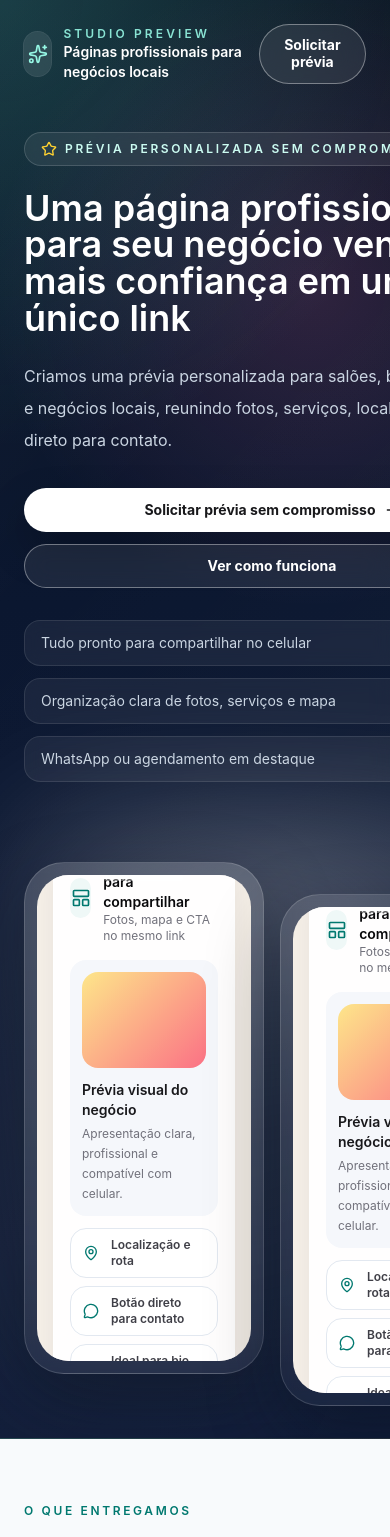
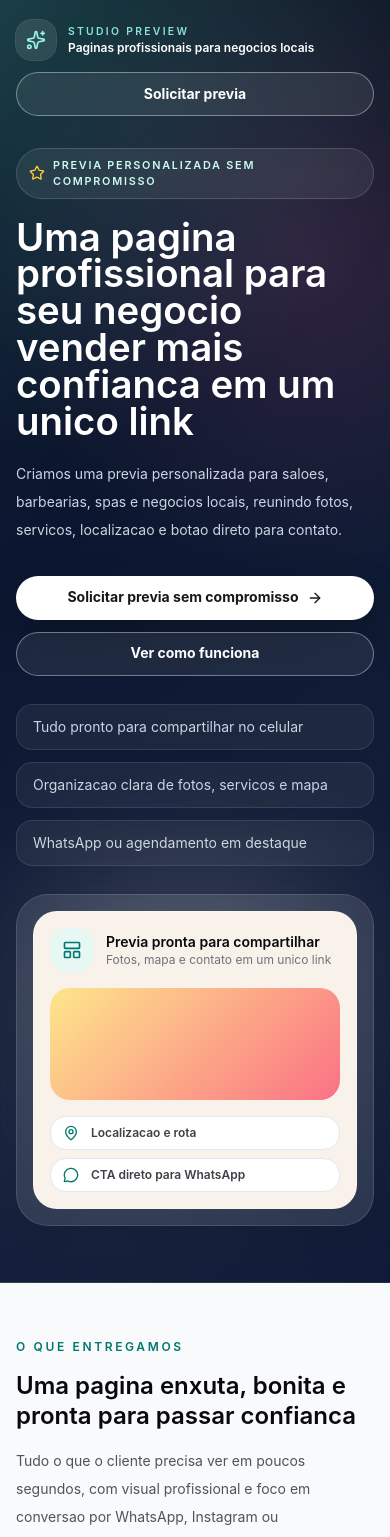
Before and after one commit to romulojrrj-svg/gerador-landing-saloes, a Next.js app: page / in a window 390 px wide. Shown: the top 1537 px of the page. Built offline with nearby package versions, Linux system fonts and the light colour scheme.

Commit message:
Improve mobile layout and copy on public home

```diff
--- a/src/components/marketing/PublicHome.tsx
+++ b/src/components/marketing/PublicHome.tsx
@@ -14,58 +14,58 @@ import {
 import { PUBLIC_SERVICE_WHATSAPP_URL } from "@/lib/public-site-config";
 
 const deliveryItems = [
-  "Página profissional em um único link",
-  "Fotos, serviços e diferenciais organizados",
-  "Localização, rota e botão de contato direto",
+  "Pagina profissional em um unico link",
+  "Fotos, servicos e diferenciais organizados",
+  "Localizacao, rota e botao de contato direto",
   "Visual pensado para bio do Instagram e WhatsApp",
-  "Experiência otimizada para celular",
-  "Prévia personalizada antes de fechar",
+  "Experiencia otimizada para celular",
+  "Previa personalizada antes de fechar",
 ];
 
 const audienceItems = [
-  "Salões de beleza",
+  "Saloes de beleza",
   "Barbearias",
   "Spas e massagens",
-  "Clínicas de estética",
+  "Clinicas de estetica",
   "Nail designers",
-  "Negócios locais que atendem por WhatsApp ou Instagram",
+  "Negocios locais que atendem por WhatsApp ou Instagram",
 ];
 
 const flowItems = [
-  "Você envia o Instagram ou as informações do negócio",
-  "Nós montamos uma prévia visual sem compromisso",
+  "Voce envia o Instagram ou as informacoes do negocio",
+  "Nos montamos uma previa visual sem compromisso",
   "Ajustamos fotos, textos e detalhes importantes",
-  "Sua página fica pronta para compartilhar",
+  "Sua pagina fica pronta para compartilhar",
 ];
 
 const exampleCards = [
   {
     title: "Beauty salon",
     label: "Visual elegante",
-    description: "Fotos, serviços, localização e agendamento em um layout premium.",
+    description: "Fotos, servicos, localizacao e agendamento em um layout premium.",
   },
   {
     title: "Barber shop",
-    label: "Presença forte",
-    description: "Página rápida para apresentar ambiente, estilo e botão direto para contato.",
+    label: "Presenca forte",
+    description: "Pagina rapida para apresentar ambiente, estilo e botao direto para contato.",
   },
   {
     title: "Massage & Spa",
-    label: "Experiência calma",
-    description: "Uma apresentação clara para reforçar cuidado, confiança e bem-estar.",
+    label: "Experiencia calma",
+    description: "Uma apresentacao clara para reforcar cuidado, confianca e bem-estar.",
   },
   {
     title: "Nails studio",
-    label: "Fácil de compartilhar",
-    description: "Ideal para concentrar portfólio, mapa, horários e chamada para WhatsApp.",
+    label: "Facil de compartilhar",
+    description: "Ideal para concentrar portfolio, mapa, horarios e chamada para WhatsApp.",
   },
 ];
 
 const trustPoints = [
-  "Feito para negócios que vendem pelo WhatsApp e Instagram",
+  "Feito para negocios que vendem pelo WhatsApp e Instagram",
   "Visual responsivo para celular",
-  "Página rápida, clara e profissional",
-  "Prévia personalizada antes de fechar",
+  "Pagina rapida, clara e profissional",
+  "Previa personalizada antes de fechar",
 ];
 
 export function PublicHome() {
@@ -86,18 +86,18 @@ function HeroSection() {
   return (
     <section className="relative overflow-hidden border-b border-white/10 bg-[radial-gradient(circle_at_top_left,rgba(45,212,191,0.18),transparent_28rem),radial-gradient(circle_at_80%_20%,rgba(244,114,182,0.16),transparent_20rem),linear-gradient(180deg,#07111f_0%,#0b1730_42%,#101c39_100%)]">
       <div className="absolute inset-0 bg-[linear-gradient(135deg,rgba(255,255,255,0.05),transparent_34%,rgba(255,255,255,0.02)_68%,transparent)]" />
-      <div className="relative mx-auto max-w-7xl px-6 pb-16 pt-6 sm:px-8 sm:pb-20 lg:px-10 lg:pb-24 lg:pt-8">
-        <div className="flex items-center justify-between gap-4">
-          <Link href="/" className="flex items-center gap-3">
-            <span className="flex h-11 w-11 items-center justify-center rounded-2xl bg-white/10 text-teal-200 ring-1 ring-white/15 backdrop-blur">
+      <div className="relative mx-auto max-w-7xl px-4 pb-14 pt-5 sm:px-8 sm:pb-20 lg:px-10 lg:pb-24 lg:pt-8">
+        <div className="flex flex-col gap-3 sm:flex-row sm:items-center sm:justify-between">
+          <Link href="/" className="min-w-0 flex items-center gap-3 pr-2">
+            <span className="flex h-10 w-10 shrink-0 items-center justify-center rounded-2xl bg-white/10 text-teal-200 ring-1 ring-white/15 backdrop-blur sm:h-11 sm:w-11">
               <Sparkles className="h-5 w-5" />
             </span>
-            <div>
-              <p className="text-xs font-semibold uppercase tracking-[0.26em] text-teal-200/90">
+            <div className="min-w-0">
+              <p className="text-[0.65rem] font-semibold uppercase tracking-[0.22em] text-teal-200/90 sm:text-xs sm:tracking-[0.26em]">
                 Studio preview
               </p>
-              <p className="text-sm font-semibold text-white">
-                Páginas profissionais para negócios locais
+              <p className="text-xs font-semibold text-white sm:text-sm">
+                Paginas profissionais para negocios locais
               </p>
             </div>
           </Link>
@@ -105,24 +105,24 @@ function HeroSection() {
             href={PUBLIC_SERVICE_WHATSAPP_URL}
             target="_blank"
             rel="noreferrer"
-            className="btn btn-on-dark min-h-11 px-5 py-2.5"
+            className="btn btn-on-dark min-h-10 w-full shrink-0 px-4 py-2 text-sm sm:min-h-11 sm:w-auto sm:px-5 sm:py-2.5"
           >
-            Solicitar prévia
+            Solicitar previa
           </a>
         </div>
 
-        <div className="mt-12 grid gap-10 lg:grid-cols-[1fr_0.92fr] lg:items-center lg:gap-14">
+        <div className="mt-8 grid gap-7 lg:grid-cols-[1fr_0.92fr] lg:items-center lg:gap-14">
           <div className="max-w-3xl">
-            <div className="inline-flex items-center gap-2 rounded-full border border-white/15 bg-white/7 px-4 py-2 text-xs font-semibold uppercase tracking-[0.22em] text-teal-100 backdrop-blur">
+            <div className="inline-flex max-w-full items-center gap-2 rounded-full border border-white/15 bg-white/7 px-3 py-2 text-[0.68rem] font-semibold uppercase tracking-[0.16em] text-teal-100 backdrop-blur sm:px-4 sm:text-xs sm:tracking-[0.22em]">
               <Star className="h-4 w-4 text-amber-300" />
-              Prévia personalizada sem compromisso
+              Previa personalizada sem compromisso
             </div>
-            <h1 className="mt-6 max-w-5xl text-4xl font-semibold leading-[1.02] text-white sm:text-5xl lg:text-7xl">
-              Uma página profissional para seu negócio vender mais confiança em um único link
+            <h1 className="mt-5 max-w-5xl text-[2.4rem] font-semibold leading-[0.96] text-white sm:text-5xl sm:leading-[1.02] lg:text-7xl">
+              Uma pagina profissional para seu negocio vender mais confianca em um unico link
             </h1>
-            <p className="mt-6 max-w-2xl text-base leading-8 text-slate-300 sm:text-lg">
-              Criamos uma prévia personalizada para salões, barbearias, spas e
-              negócios locais, reunindo fotos, serviços, localização e botão
+            <p className="mt-5 max-w-2xl text-sm leading-7 text-slate-300 sm:text-lg sm:leading-8">
+              Criamos uma previa personalizada para saloes, barbearias, spas e
+              negocios locais, reunindo fotos, servicos, localizacao e botao
               direto para contato.
             </p>
 
@@ -131,23 +131,23 @@ function HeroSection() {
                 href={PUBLIC_SERVICE_WHATSAPP_URL}
                 target="_blank"
                 rel="noreferrer"
-                className="btn btn-light min-h-12 px-6 py-3 text-base"
+                className="btn btn-light min-h-12 w-full px-6 py-3 text-base sm:w-auto"
               >
-                Solicitar prévia sem compromisso
+                Solicitar previa sem compromisso
                 <ArrowRight className="h-4 w-4" />
               </a>
               <a
                 href="#como-funciona"
-                className="btn btn-on-dark min-h-12 px-6 py-3 text-base"
+                className="btn btn-on-dark min-h-12 w-full px-6 py-3 text-base sm:w-auto"
               >
                 Ver como funciona
               </a>
             </div>
 
-            <div className="mt-8 grid gap-3 text-sm text-slate-300 sm:grid-cols-3">
+            <div className="mt-7 grid gap-3 text-sm text-slate-300 sm:grid-cols-3">
               {[
                 "Tudo pronto para compartilhar no celular",
-                "Organização clara de fotos, serviços e mapa",
+                "Organizacao clara de fotos, servicos e mapa",
                 "WhatsApp ou agendamento em destaque",
               ].map((item) => (
                 <div
@@ -160,9 +160,12 @@ function HeroSection() {
             </div>
           </div>
 
-          <div className="relative min-h-[30rem]">
+          <div className="relative min-h-[11rem] sm:min-h-[30rem]">
             <div className="absolute inset-0 rounded-[2.75rem] bg-[radial-gradient(circle_at_top,rgba(255,255,255,0.22),transparent_42%),linear-gradient(160deg,rgba(255,255,255,0.18),rgba(255,255,255,0.04))] blur-3xl" />
-            <div className="relative mx-auto flex max-w-[34rem] justify-center gap-4">
+            <div className="relative sm:hidden">
+              <CompactPreviewCard />
+            </div>
+            <div className="relative mx-auto hidden max-w-[34rem] justify-center gap-4 sm:flex">
               <PhoneMockup variant="primary" />
               <PhoneMockup variant="secondary" />
             </div>
@@ -173,16 +176,45 @@ function HeroSection() {
   );
 }
 
+function CompactPreviewCard() {
+  return (
+    <div className="rounded-[2rem] border border-white/12 bg-white/10 p-4 shadow-[0_22px_60px_rgba(4,12,24,0.28)] backdrop-blur">
+      <div className="rounded-[1.5rem] border border-white/12 bg-[#f8f2ea] p-4 text-zinc-950">
+        <div className="flex items-center gap-3">
+          <span className="flex h-11 w-11 items-center justify-center rounded-2xl bg-[#e7f7f4] text-teal-700">
+            <LayoutPanelTop className="h-5 w-5" />
+          </span>
+          <div>
+            <p className="text-sm font-semibold">Previa pronta para compartilhar</p>
+            <p className="text-xs text-zinc-500">Fotos, mapa e contato em um unico link</p>
+          </div>
+        </div>
+        <div className="mt-4 h-28 rounded-[1.25rem] bg-[linear-gradient(135deg,#fde68a_0%,#fb7185_100%)]" />
+        <div className="mt-4 grid gap-2">
+          <PhoneListItem
+            icon={<MapPin className="h-4 w-4" />}
+            label="Localizacao e rota"
+          />
+          <PhoneListItem
+            icon={<MessageCircle className="h-4 w-4" />}
+            label="CTA direto para WhatsApp"
+          />
+        </div>
+      </div>
+    </div>
+  );
+}
+
 function DeliverablesSection() {
   return (
-    <section className="bg-[#f8fafc] px-6 py-16 text-zinc-950 sm:px-8 lg:px-10 lg:py-20">
+    <section className="bg-[#f8fafc] px-4 py-14 text-zinc-950 sm:px-8 sm:py-16 lg:px-10 lg:py-20">
       <div className="mx-auto max-w-7xl">
         <SectionHeader
           eyebrow="O que entregamos"
-          title="Uma página enxuta, bonita e pronta para passar confiança"
-          description="Tudo o que o cliente precisa ver em poucos segundos, com visual profissional e foco em conversão por WhatsApp, Instagram ou agendamento."
+          title="Uma pagina enxuta, bonita e pronta para passar confianca"
+          description="Tudo o que o cliente precisa ver em poucos segundos, com visual profissional e foco em conversao por WhatsApp, Instagram ou agendamento."
         />
-        <div className="mt-10 grid gap-4 md:grid-cols-2 xl:grid-cols-3">
+        <div className="mt-8 grid gap-4 md:grid-cols-2 xl:grid-cols-3">
           {deliveryItems.map((item) => (
             <article
               key={item}
@@ -204,18 +236,18 @@ function DeliverablesSection() {
 
 function BeforeAfterSection() {
   return (
-    <section className="bg-white px-6 py-16 text-zinc-950 sm:px-8 lg:px-10 lg:py-20">
-      <div className="mx-auto grid max-w-7xl gap-6 lg:grid-cols-2">
+    <section className="bg-white px-4 py-14 text-zinc-950 sm:px-8 sm:py-16 lg:px-10 lg:py-20">
+      <div className="mx-auto grid max-w-7xl gap-4 lg:grid-cols-2 lg:gap-6">
         <div className="rounded-[2rem] border border-slate-200 bg-[#fff7f1] p-6 shadow-[0_18px_44px_rgba(15,23,42,0.05)]">
           <p className="text-xs font-semibold uppercase tracking-[0.22em] text-rose-500">
             Antes
           </p>
           <h2 className="mt-4 text-2xl font-semibold text-zinc-950">
-            Informações espalhadas no Instagram
+            Informacoes espalhadas no Instagram
           </h2>
           <ul className="mt-6 grid gap-3 text-sm leading-7 text-zinc-600">
-            <li>Fotos sem contexto comercial em sequência</li>
-            <li>Serviços, localização e horários dispersos</li>
+            <li>Fotos sem contexto comercial em sequencia</li>
+            <li>Servicos, localizacao e horarios dispersos</li>
             <li>Cliente precisa perguntar tudo no direct</li>
           </ul>
         </div>
@@ -224,12 +256,12 @@ function BeforeAfterSection() {
             Depois
           </p>
           <h2 className="mt-4 text-2xl font-semibold text-zinc-950">
-            Tudo organizado em uma página profissional
+            Tudo organizado em uma pagina profissional
           </h2>
           <ul className="mt-6 grid gap-3 text-sm leading-7 text-zinc-600">
-            <li>Visual mais confiável para compartilhar em bio e WhatsApp</li>
-            <li>Fotos, serviços, mapa e contato no mesmo link</li>
-            <li>Mais clareza para quem está decidindo agendar</li>
+            <li>Visual mais confiavel para compartilhar em bio e WhatsApp</li>
+            <li>Fotos, servicos, mapa e contato no mesmo link</li>
+            <li>Mais clareza para quem esta decidindo agendar</li>
           </ul>
         </div>
       </div>
@@ -241,14 +273,14 @@ function AudienceAndFlowSection() {
   return (
     <section
       id="como-funciona"
-      className="bg-[linear-gradient(180deg,#f8fafc_0%,#eef4ff_100%)] px-6 py-16 text-zinc-950 sm:px-8 lg:px-10 lg:py-20"
+      className="bg-[linear-gradient(180deg,#f8fafc_0%,#eef4ff_100%)] px-4 py-14 text-zinc-950 sm:px-8 sm:py-16 lg:px-10 lg:py-20"
     >
-      <div className="mx-auto grid max-w-7xl gap-8 xl:grid-cols-[0.92fr_1.08fr]">
+      <div className="mx-auto grid max-w-7xl gap-6 xl:grid-cols-[0.92fr_1.08fr] xl:gap-8">
         <div className="rounded-[2rem] border border-slate-200 bg-white p-6 shadow-[0_18px_44px_rgba(15,23,42,0.05)]">
           <SectionHeader
-            eyebrow="Para quem é"
-            title="Negócios locais que precisam parecer mais organizados e profissionais"
-            description="Especialmente para marcas que já atendem bem, mas ainda dependem de Instagram, direct e conversa manual para explicar tudo."
+            eyebrow="Para quem e"
+            title="Negocios locais que precisam parecer mais organizados e profissionais"
+            description="Especialmente para marcas que ja atendem bem, mas ainda dependem de Instagram, direct e conversa manual para explicar tudo."
             compact
           />
           <div className="mt-6 grid gap-3">
@@ -267,8 +299,8 @@ function AudienceAndFlowSection() {
         <div className="rounded-[2rem] border border-slate-200 bg-[#0d172b] p-6 text-white shadow-[0_20px_48px_rgba(15,23,42,0.18)]">
           <SectionHeader
             eyebrow="Como funciona"
-            title="Uma prévia rápida, clara e fácil de aprovar"
-            description="O processo foi pensado para apresentar o negócio com agilidade, sem transformar tudo em projeto longo ou complexo."
+            title="Uma previa rapida, clara e facil de aprovar"
+            description="O processo foi pensado para apresentar o negocio com agilidade, sem transformar tudo em projeto longo ou complexo."
             compact
             dark
           />
@@ -293,14 +325,14 @@ function AudienceAndFlowSection() {
 
 function ExamplesSection() {
   return (
-    <section className="bg-white px-6 py-16 text-zinc-950 sm:px-8 lg:px-10 lg:py-20">
+    <section className="bg-white px-4 py-14 text-zinc-950 sm:px-8 sm:py-16 lg:px-10 lg:py-20">
       <div className="mx-auto max-w-7xl">
         <SectionHeader
           eyebrow="Projetos / exemplos"
-          title="Exemplos de presença digital pensados para negócios locais"
-          description="Uma apresentação bonita, clara e compatível com diferentes estilos de atendimento."
+          title="Exemplos de presenca digital pensados para negocios locais"
+          description="Uma apresentacao bonita, clara e compativel com diferentes estilos de atendimento."
         />
-        <div className="mt-10 grid gap-4 lg:grid-cols-2 xl:grid-cols-4">
+        <div className="mt-8 grid gap-4 lg:grid-cols-2 xl:grid-cols-4">
           {exampleCards.map((card, index) => (
             <article
               key={card.title}
@@ -339,12 +371,12 @@ function ExamplesSection() {
 
 function TrustSection() {
   return (
-    <section className="bg-[linear-gradient(180deg,#f7f9fc_0%,#ffffff_100%)] px-6 py-16 text-zinc-950 sm:px-8 lg:px-10 lg:py-18">
-      <div className="mx-auto max-w-7xl rounded-[2.2rem] border border-slate-200 bg-white px-6 py-8 shadow-[0_20px_52px_rgba(15,23,42,0.06)] sm:px-8">
+    <section className="bg-[linear-gradient(180deg,#f7f9fc_0%,#ffffff_100%)] px-4 py-14 text-zinc-950 sm:px-8 sm:py-16 lg:px-10 lg:py-18">
+      <div className="mx-auto max-w-7xl rounded-[2.2rem] border border-slate-200 bg-white px-5 py-8 shadow-[0_20px_52px_rgba(15,23,42,0.06)] sm:px-8">
         <SectionHeader
-          eyebrow="Confiança"
-          title="Uma presença digital mais clara para negócios que atendem rápido e bem"
-          description="Sem promessas exageradas. A proposta é apresentar melhor o negócio e facilitar o próximo passo do cliente."
+          eyebrow="Confianca"
+          title="Uma presenca digital mais clara para negocios que atendem rapido e bem"
+          description="Sem promessas exageradas. A proposta e apresentar melhor o negocio e facilitar o proximo passo do cliente."
           compact
         />
         <div className="mt-8 grid gap-4 md:grid-cols-2 xl:grid-cols-4">
@@ -364,27 +396,27 @@ function TrustSection() {
 
 function FinalCtaSection() {
   return (
-    <section className="border-t border-white/10 bg-[linear-gradient(180deg,#0b1730_0%,#07111f_100%)] px-6 py-16 text-white sm:px-8 lg:px-10 lg:py-20">
+    <section className="border-t border-white/10 bg-[linear-gradient(180deg,#0b1730_0%,#07111f_100%)] px-4 py-14 text-white sm:px-8 sm:py-16 lg:px-10 lg:py-20">
       <div className="mx-auto max-w-5xl text-center">
         <div className="inline-flex items-center gap-2 rounded-full border border-white/12 bg-white/7 px-4 py-2 text-xs font-semibold uppercase tracking-[0.22em] text-teal-100">
           <MessageCircle className="h-4 w-4" />
           Atendimento por WhatsApp
         </div>
-        <h2 className="mt-6 text-4xl font-semibold leading-tight sm:text-5xl">
-          Quer ver como a página do seu negócio pode ficar?
+        <h2 className="mt-6 text-3xl font-semibold leading-tight sm:text-5xl">
+          Quer ver como a pagina do seu negocio pode ficar?
         </h2>
         <p className="mx-auto mt-5 max-w-2xl text-base leading-8 text-slate-300">
-          Envie o Instagram ou as informações principais do negócio e receba
-          uma prévia visual para avaliar com calma.
+          Envie o Instagram ou as informacoes principais do negocio e receba
+          uma previa visual para avaliar com calma.
         </p>
         <div className="mt-8 flex justify-center">
           <a
             href={PUBLIC_SERVICE_WHATSAPP_URL}
             target="_blank"
             rel="noreferrer"
-            className="btn btn-light min-h-12 px-7 py-3 text-base"
+            className="btn btn-light min-h-12 w-full px-7 py-3 text-base sm:w-auto"
           >
-            Solicitar prévia no WhatsApp
+            Solicitar previa no WhatsApp
             <ChevronRight className="h-4 w-4" />
           </a>
         </div>
@@ -398,16 +430,16 @@ function PhoneMockup({ variant }: { variant: "primary" | "secondary" }) {
 
   return (
     <div
-      className={`relative mt-10 h-[32rem] w-[15rem] rounded-[2.5rem] border border-white/15 p-3 shadow-[0_26px_70px_rgba(4,12,24,0.42)] backdrop-blur sm:h-[35rem] sm:w-[16.5rem] ${
+      className={`relative mt-2 h-[24.5rem] w-full max-w-[16.5rem] rounded-[2.2rem] border border-white/15 p-3 shadow-[0_26px_70px_rgba(4,12,24,0.42)] backdrop-blur sm:mt-10 sm:h-[35rem] sm:w-[16.5rem] sm:max-w-none sm:rounded-[2.5rem] ${
         isPrimary
           ? "bg-[linear-gradient(180deg,rgba(255,255,255,0.16),rgba(255,255,255,0.06))]"
-          : "translate-y-8 bg-[linear-gradient(180deg,rgba(255,255,255,0.1),rgba(255,255,255,0.03))]"
+          : "hidden translate-y-8 bg-[linear-gradient(180deg,rgba(255,255,255,0.1),rgba(255,255,255,0.03))] sm:block"
       }`}
     >
       <div className="absolute left-1/2 top-3 h-1.5 w-20 -translate-x-1/2 rounded-full bg-white/35" />
       <div className="flex h-full flex-col overflow-hidden rounded-[2rem] bg-[#f8f2ea]">
         <div
-          className={`h-36 ${
+          className={`h-28 sm:h-36 ${
             isPrimary
               ? "bg-[linear-gradient(140deg,#0f172a_0%,#0f766e_55%,#fbcfe8_100%)]"
               : "bg-[linear-gradient(140deg,#111827_0%,#312e81_58%,#67e8f9_100%)]"
@@ -421,7 +453,7 @@ function PhoneMockup({ variant }: { variant: "primary" | "secondary" }) {
               </span>
               <div>
                 <p className="text-sm font-semibold text-zinc-950">
-                  Página pronta para compartilhar
+                  Pagina pronta para compartilhar
                 </p>
                 <p className="text-xs text-zinc-500">Fotos, mapa e CTA no mesmo link</p>
               </div>
@@ -429,20 +461,20 @@ function PhoneMockup({ variant }: { variant: "primary" | "secondary" }) {
 
             <div className="mt-4 space-y-3">
               <div className="rounded-2xl bg-[#f5f7fb] p-3">
-                <div className="h-24 rounded-[1rem] bg-[linear-gradient(135deg,#fde68a_0%,#fb7185_100%)]" />
-                <p className="mt-3 text-sm font-semibold text-zinc-900">Prévia visual do negócio</p>
+                <div className="h-20 rounded-[1rem] bg-[linear-gradient(135deg,#fde68a_0%,#fb7185_100%)] sm:h-24" />
+                <p className="mt-3 text-sm font-semibold text-zinc-900">Previa visual do negocio</p>
                 <p className="mt-1 text-xs leading-5 text-zinc-500">
-                  Apresentação clara, profissional e compatível com celular.
+                  Apresentacao clara, profissional e compativel com celular.
                 </p>
               </div>
               <div className="grid gap-2">
                 <PhoneListItem
                   icon={<MapPin className="h-4 w-4" />}
-                  label="Localização e rota"
+                  label="Localizacao e rota"
                 />
                 <PhoneListItem
                   icon={<MessageCircle className="h-4 w-4" />}
-                  label="Botão direto para contato"
+                  label="Botao direto para contato"
                 />
                 <PhoneListItem
                   icon={<Smartphone className="h-4 w-4" />}
@@ -496,7 +528,7 @@ function SectionHeader({
       </p>
       <h2
         className={`mt-4 font-semibold leading-tight ${
-          compact ? "text-3xl sm:text-4xl" : "text-3xl sm:text-5xl"
+          compact ? "text-2xl sm:text-4xl" : "text-2xl sm:text-5xl"
         } ${dark ? "text-white" : "text-zinc-950"}`}
       >
         {title}
--- a/src/lib/public-site-config.ts
+++ b/src/lib/public-site-config.ts
@@ -1,6 +1,6 @@
-const WHATSAPP_PHONE_PLACEHOLDER = "5500000000000";
+const WHATSAPP_PHONE_PLACEHOLDER = "5521966558675";
 const WHATSAPP_MESSAGE =
-  "Olá! Quero solicitar uma prévia sem compromisso para a página do meu negócio.";
+  "Ola! Quero solicitar uma previa sem compromisso para a pagina do meu negocio.";
 
 export const PUBLIC_SERVICE_WHATSAPP_URL = `https://wa.me/${WHATSAPP_PHONE_PLACEHOLDER}?text=${encodeURIComponent(
   WHATSAPP_MESSAGE,
```
